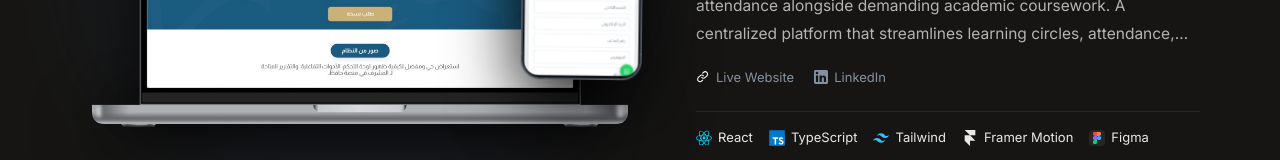
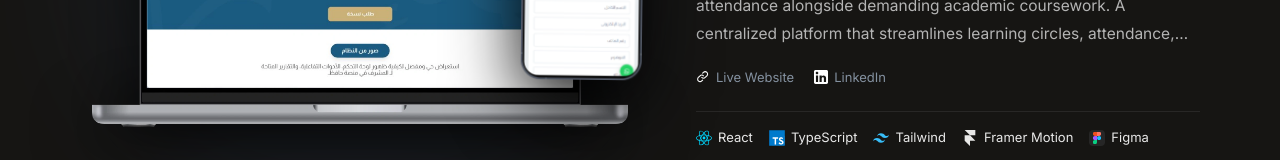
Before and after one commit to lo-ucif/lo__ucif-portfolio, a React (Vite) app: page /projects in a window 1280 px wide. Shown: the part 505-665 px from the top of the page. Built offline with nearby package versions, Linux system fonts and the light colour scheme; a web font is replaced by a local one.

Commit message:
fix(icons): set link and linkedin icons to white (#ffffff) while preserving text color

```diff
--- a/src/components/projectcard.tsx
+++ b/src/components/projectcard.tsx
@@ -176,7 +176,7 @@ export default function Projectcard({
                 onClick={stopPropagation}
                 className="inline-flex items-center gap-1.5 font-['Inter'] text-[13px] text-[#8491A0] hover:text-white transition-colors"
               >
-                <LinkedinIcon width={14} height={14} />
+                <LinkedinIcon width={14} height={14} fill="#ffffff" />
                 <span>{isArabic ? "لينكد إن" : "LinkedIn"}</span>
               </a>
             )}
--- a/src/constants/Icon.tsx
+++ b/src/constants/Icon.tsx
@@ -17,7 +17,7 @@ export const GithubIcon = (props: SVGProps<SVGSVGElement>) => (
 );
 
 export const LinkedinIcon = ({
-  fill = "currentColor",
+  fill = "#ffffff",
   ...props
 }: SVGProps<SVGSVGElement>) => (
   <svg
--- a/src/features/case-studies/components/CaseStudyCard.tsx
+++ b/src/features/case-studies/components/CaseStudyCard.tsx
@@ -174,7 +174,7 @@ export function CaseStudyCard(props: CaseStudy) {
                 onClick={stopPropagation}
                 className="inline-flex items-center gap-1.5 font-['Inter'] text-[13px] text-[#8491A0] hover:text-[#5197ff] transition-colors"
               >
-                <LinkedinIcon width={15} height={15} />
+                <LinkedinIcon width={15} height={15} fill="#ffffff" />
                 <span>LinkedIn Post</span>
               </a>
             )}
--- a/src/pages/ProjectDetail.tsx
+++ b/src/pages/ProjectDetail.tsx
@@ -190,7 +190,7 @@ export default function ProjectDetail() {
                 rel="noopener noreferrer"
                 className="inline-flex items-center gap-1.5 rounded-full bg-white/[0.05] border border-white/10 px-3.5 py-1.5 font-['Inter'] text-[13px] text-[#d1d1d1] hover:text-[#5197ff] hover:border-[#5197ff]/40 transition-colors"
               >
-                <LinkedinIcon width={14} height={14} />
+                <LinkedinIcon width={14} height={14} fill="#ffffff" />
                 <span>LinkedIn</span>
               </a>
             )}
```
